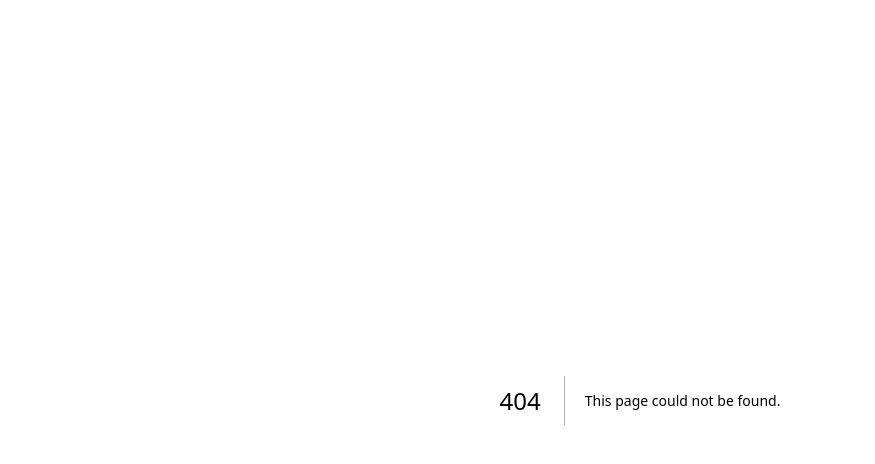
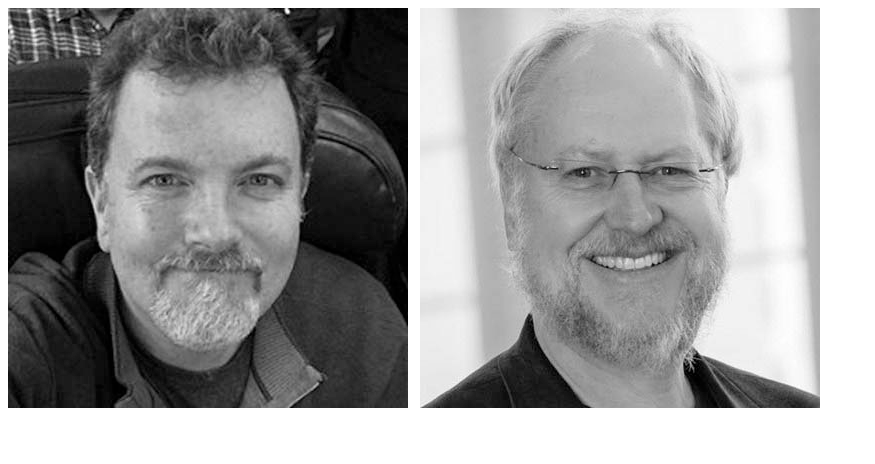
Before and after one commit to jason2000-cpu/pluralSight-React-Course, a Next.js app in the folder Setting-Up-Toolchain/: page /ImageChangeOnMouseOver in a window 1280 px wide. Before the commit this address had no page. Shown: the top 464 px of the page, without its empty margins (0-875 px from the left). Built offline with nearby package versions, Linux system fonts and the light colour scheme.

Commit message:
react hooks

```diff
--- /dev/null
+++ b/Setting-Up-Toolchain/pages/ImageChangeOnMouseOver.js
@@ -0,0 +1,23 @@
+import React from "react";
+
+import ImageToggleOnMouseOver from "../src/ImageToggleOnMouseOver";
+
+const ImageChangeOnMouseOver = () => {
+    return (
+        <div>
+            <ImageToggleOnMouseOver
+                 primaryImg="/static/speakers/bw/Speaker-187.jpg"
+                 secondaryImg="/static/speakers/Speaker-187.jpg"
+                 alt="Speaker 187"
+                 />
+            &nbsp;&nbsp;&nbsp;
+            <ImageToggleOnMouseOver
+                primaryImg="/static/speakers/bw/Speaker-1124.jpg"
+                secondaryImg="/static/speakers/Speaker-1124.jpg"
+                alt="Speaker 187"
+                />
+        </div>
+    )
+}
+
+export default ImageChangeOnMouseOver;
--- /dev/null
+++ b/Setting-Up-Toolchain/src/ImageToggleOnMouseOver.js
@@ -0,0 +1,18 @@
+import React, { useRef } from "react";
+
+
+const ImageToggleOnMouseOver = ({primaryImg, secondaryImg}) => {
+    const imageRef = useRef(null);
+    return (
+        <img
+            ref={imageRef}
+            onMouseOver={()=>{imageRef.current.src = secondaryImg}}
+            onMouseOut={()=>{imageRef.current.src = primaryImg}}
+            src={primaryImg}
+            alt=""
+
+            />
+    )
+}
+
+export default ImageToggleOnMouseOver;
```
Also changed, not shown: Setting-Up-Toolchain/pages/ImageChangeOnScroll.js (added, +22 -0 lines), Setting-Up-Toolchain/src/ImageToggleOnScroll.js (added, +42 -0 lines), Setting-Up-Toolchain/public/static/loadingGIF.gif (added).
